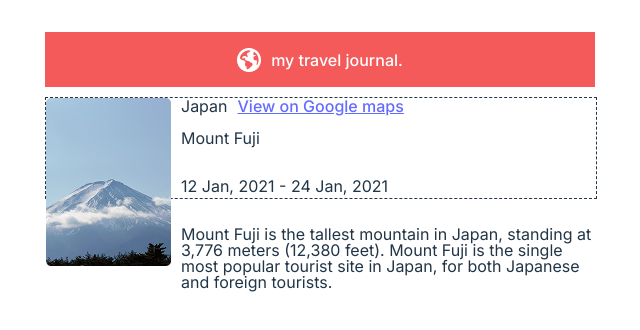
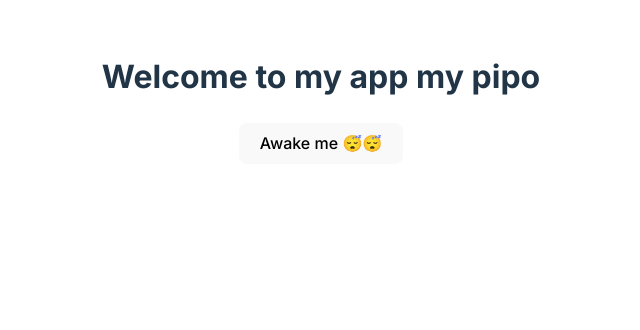
Before and after one commit to thierry-byiringiro/reactLearningScrimba, a React (Vite) app in the folder vite-project/: page / in a window 1280 px wide. Shown: the top 330 px of the page, without its empty margins (319-959 px from the left). Built offline with nearby package versions, Linux system fonts and the light colour scheme.

Commit message:
import MyButton component to display it

```diff
--- a/vite-project/src/App.jsx
+++ b/vite-project/src/App.jsx
@@ -4,6 +4,7 @@ import './App.css'
 // import Header from './ReactFacts_Projects/Header'
 import Header from './TravellingJournal/Header'
 import Entry from './TravellingJournal/Entry'
+import MyButton from './reactLearn/MyApp'
 function App() {
   return (
     <>
@@ -14,10 +15,13 @@ function App() {
 
 
 
-      <div className='fulah'>
+      {/* <div className='fulah'>
         <Header />
         <Entry />
-      </div>
+      </div> */}
+      <MyButton/>
+
+
     </>
   )
 }
```
